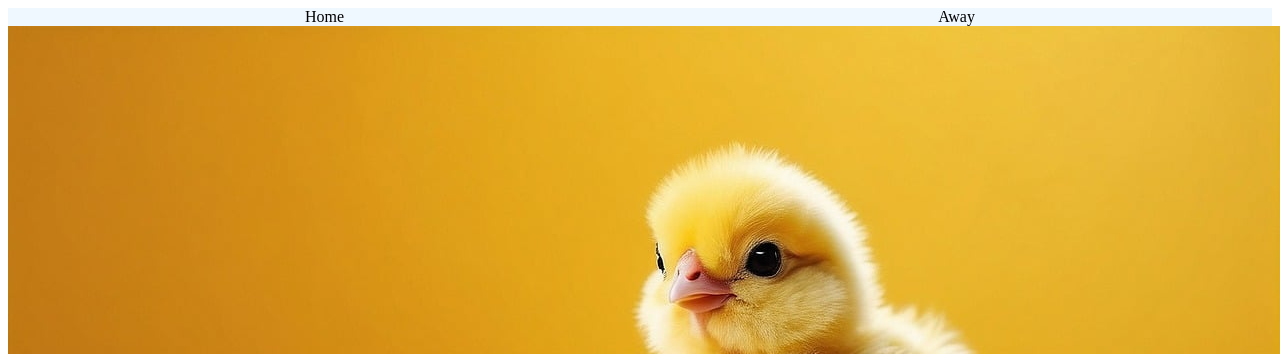
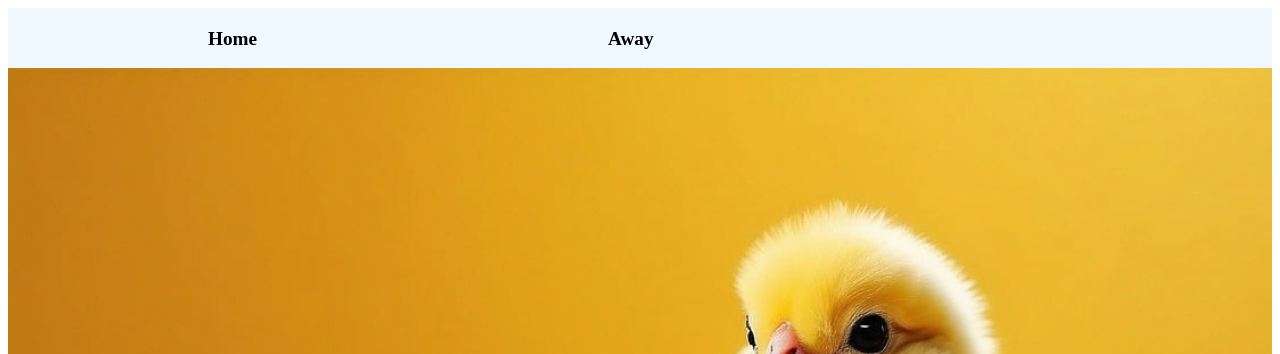
Before and after one commit to magic-doggo/ui-interactions-practice, a plain HTML site: page index.html in a window 1280 px wide. Shown: the top 354 px of the page. Drawn offline with Linux system fonts and the light colour scheme.

```diff
--- a/style.css
+++ b/style.css
@@ -2,15 +2,40 @@
     background-color: aliceblue;
     display: flex;
     justify-content: space-around;
+    padding-bottom: 60px;
+    font-size: larger;
+    font-weight: 900;
+    position: relative;
+
 }
 
 .hidden {
     display: none;
 }
 
+.home {
+    top: 20px;
+    left: 200px;
+}
+.away {
+    top: 20px;
+    left: 600px;
+}
+
+.dropdown-parent {
+    position: absolute;
+    z-index: 1;
+}
+
+.dropdown-parent > div {
+    font-weight: 200;
+}
+
 .img-container {
     position: relative;
     height: 821px;
+    display: flex;
+    overflow-x: hidden;
 }
 
 .img-container > img {
```
